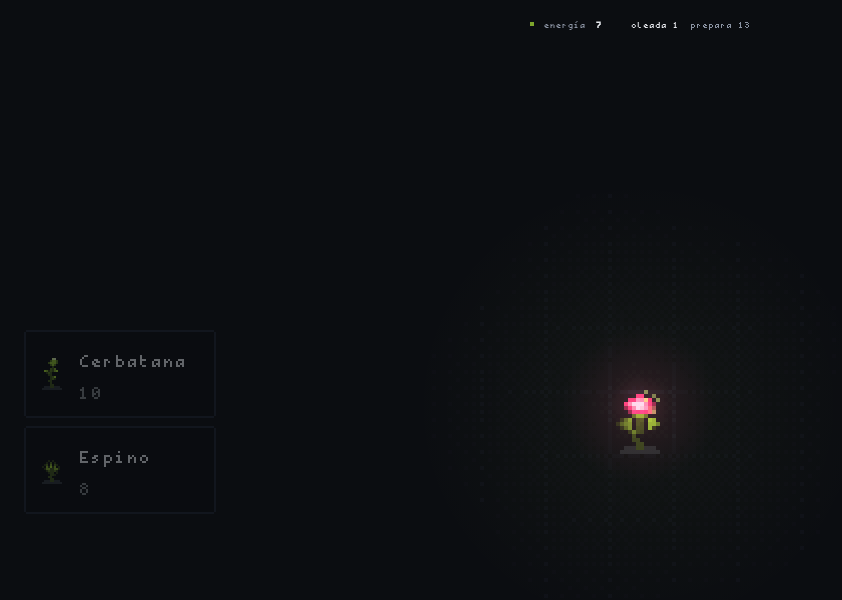
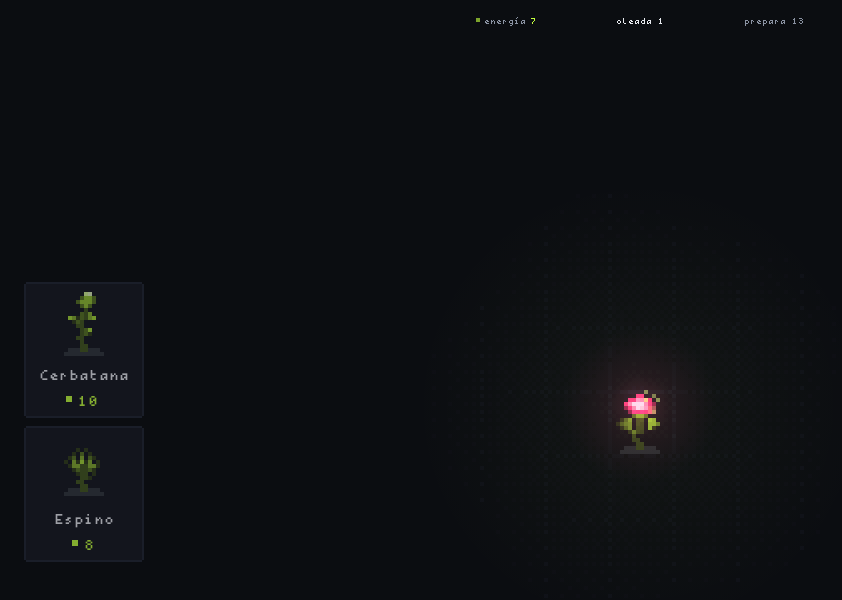
Before and after one commit to hatemecha/herbarium, a website with bundled scripts: page index.html in a window 1280 px wide. Shown: the whole page, without its empty margins (0-842 px from the left). Built offline with nearby package versions, Linux system fonts and the light colour scheme; animation ran at ten frames a second.

Commit message:
Refactorizar estilos y sprites para mejorar la interfaz y la jugabilidad.
Se actualizan los estilos CSS para la barra de herbario y la energía, mejorando la disposición y el diseño. Se ajustan los sprites de los enemigos, incluyendo el escarabajo, pulgón y oruga, para reflejar cambios en su apariencia y comportamiento. Se añaden pruebas para asegurar la integridad de los cuadros de insectos y la conexión de las alas al cuerpo. Se mejora la paleta de colores para una mejor visualización en la interfaz.

```diff
--- a/src/catalogoUI.js
+++ b/src/catalogoUI.js
@@ -1,41 +1,41 @@
 import { punteroFino } from './entrada.js';
 import { rgb } from './paleta.js';
 
-const ANCHO = 96;
-const ALTO = 44;
-const SPRITE_X = 6;
-const SPRITE_Y = 14;
-const TEXTO_X = 27;
-const FUENTE = '12px MonoMEK, ui-monospace, monospace';
+const ANCHO = 60;
+const ALTO = 68;
+const FUENTE = '10px MonoMEK, ui-monospace, monospace';
 
 function dibujarCarta(ctx, carta, roles) {
   const { tipo, animador, estado, enfoque } = carta;
   const seleccionada = estado === 'seleccionada';
-  const tinta = seleccionada ? roles.fondo : roles.marca;
-  const borde = seleccionada ? roles.marca : enfoque ? roles.marcaSuave : roles.cuadricula;
-  const fondo = seleccionada ? roles.marca : enfoque ? roles.terreno : roles.fondo;
 
   ctx.clearRect(0, 0, ANCHO, ALTO);
-  ctx.globalAlpha = estado === 'insuficiente' ? 0.4 : 1;
+  ctx.globalAlpha = estado === 'insuficiente' ? 0.65 : 1;
 
-  ctx.fillStyle = rgb(borde);
+  ctx.fillStyle = rgb(roles.terreno);
+  ctx.fillRect(1, 0, ANCHO - 2, ALTO);
+  ctx.fillRect(0, 1, ANCHO, ALTO - 2);
+  ctx.fillStyle = rgb(seleccionada ? roles.marca : enfoque ? roles.marcaSuave : roles.cuadricula);
   ctx.fillRect(1, 0, ANCHO - 2, 1);
   ctx.fillRect(1, ALTO - 1, ANCHO - 2, 1);
   ctx.fillRect(0, 1, 1, ALTO - 2);
   ctx.fillRect(ANCHO - 1, 1, 1, ALTO - 2);
+  if (seleccionada) ctx.fillRect(23, 0, 14, 2);
 
-  ctx.fillStyle = rgb(fondo);
-  ctx.fillRect(1, 1, ANCHO - 2, ALTO - 2);
-
-  ctx.drawImage(animador.fotograma(), SPRITE_X, SPRITE_Y);
+  ctx.drawImage(animador.fotograma(), 14, 5, 32, 32);
 
   ctx.font = FUENTE;
   ctx.textBaseline = 'top';
-  ctx.fillStyle = rgb(tinta);
-  ctx.fillText(tipo.nombre, TEXTO_X, 9);
-  ctx.fillStyle = rgb(seleccionada ? tinta : roles.marcaSuave);
-  ctx.fillText(String(carta.coste), TEXTO_X, 25);
+  ctx.textAlign = 'center';
+  ctx.fillStyle = rgb(roles.tintaUI);
+  ctx.fillText(tipo.nombre, 30, 41);
 
+  const coste = String(carta.coste);
+  const x = Math.floor((ANCHO - ctx.measureText(coste).width - 6) / 2);
+  ctx.fillStyle = rgb(roles.energiaUI);
+  ctx.fillRect(x, 57, 3, 3);
+  ctx.textAlign = 'left';
+  ctx.fillText(coste, x + 6, 54);
   ctx.globalAlpha = 1;
 }
 
--- a/src/paleta.js
+++ b/src/paleta.js
@@ -91,6 +91,11 @@ function rolesInsecto(p) {
     insectoBrillo: color(azul, 70, 64),
     insectoImpacto: mezcla(p.ink, color(azul, 70, 64), 0.2),
     insectoReflejo: mezcla(p.brand, p.ink, 0.35),
+    pulgon: color(azul, 52, 33),
+    pulgonLuz: color(azul, 60, 55),
+    oruga: color((base + 70) % 360, 38, 32),
+    orugaLuz: color((base + 70) % 360, 50, 52),
+    orugaBrillo: color((base + 70) % 360, 59, 68),
     ala: color(azul, 40, 24),
     alaBorde: color(azul, 50, 44),
     antena: color(violeta, 30, 58),
@@ -103,6 +108,8 @@ function rolesInsecto(p) {
 export function crearRoles(p) {
   return {
     ...rolesInsecto(p),
+    tintaUI: p.ink,
+    energiaUI: p.spark,
     fondo: p.bg,
     terreno: p.hover,
     cuadricula: mezcla(p.hover, p.line, 0.55),
--- a/src/sprites/escarabajo.js
+++ b/src/sprites/escarabajo.js
@@ -1,6 +1,6 @@
 // Escarabajo de perfil, mirando a la derecha. El espejo horizontal lo gira hacia la izquierda.
 // Caparazón con contorno oscuro (d), luz (e) y brillo irisado (h); cabeza (k) con ojo (o); antenas (a); patas (l).
-// Membrana del ala traslúcida: alternancia de píxeles (w) con nervio más claro (W), sin alfa.
+// Membrana del ala traslúcida: masa continua (w) con filo de luz (W).
 // Reposo y patas en el cuadro base; el resto son variantes por parches sobre MATRIZ.
 
 const POSADO = [
@@ -9,15 +9,15 @@ const POSADO = [
   '................',
   '................',
   '................',
-  '..............aa',
-  '.............a..',
-  '....dhheEd..a.a.',
-  '..dheeEEgEdkka..',
-  '.dheeEEgEEkkko..',
-  '.dEEEggErdkkkk..',
-  '..ddggEdddddk...',
-  '...l.d..l..l....',
-  '..l...ll....ll..',
+  '................',
+  '.............aa.',
+  '....deeed...aa..',
+  '..deheEged.dkk..',
+  '..deEEggeEdkko..',
+  '..dEEEgEEEdkkk..',
+  '...ddddddddkd...',
+  '...ll..ll..ll...',
+  '..ll..ll..ll....',
   '................',
   '................',
 ];
@@ -27,14 +27,15 @@ function sobreponer(base, capa) {
 }
 
 const ALA_ALTO = [
+  '................',
+  '................',
   '...WWW..........',
   '..WwwwW.........',
-  '..WwwWwW........',
-  '...WWwwwW.......',
-  '....WwwWwW......',
-  '.....WWwwW......',
-  '.......WW.......',
-  '........W.......',
+  '..wwwwwW........',
+  '...wwwwwW.......',
+  '....wwwwwW......',
+  '......wwww......',
+  '.........w......',
 ];
 
 const ALA_MEDIO = [
@@ -43,9 +44,10 @@ const ALA_MEDIO = [
   '................',
   '................',
   '..WWWW..........',
-  '.WwwwwWW........',
-  '.WWWWwwwWW......',
-  '...wwWWwwW......',
+  '..wwwwWW........',
+  '...wwwwwWW......',
+  '.....wwwww......',
+  '.........w......',
 ];
 
 const ALA_BAJO = [
@@ -55,40 +57,67 @@ const ALA_BAJO = [
   '................',
   '................',
   '................',
-  '..WWWW..........',
-  '.WwwwWWW........',
-  'WwwWWwwwW.......',
-  '.WWWwwwW........',
-  '...WWWW.........',
+  '.WWWW...........',
+  'WwwwwWW.........',
+  'wwwwwwwwwW......',
+  '..wwwwwwww......',
 ];
 
 const ATERRIZAJE = [
-  ...POSADO.slice(0, 12),
-  '..l..l...l..l...',
-  '.l....l...l..ll.',
+  '................',
+  '................',
+  '................',
+  '................',
+  '................',
+  '................',
+  '.............aa.',
+  '....deeed...aa..',
+  '..deheEged.dkk..',
+  '..deEEggeEdkko..',
+  '..dEEEgEEEdkkk..',
+  '...ddddddddkd...',
+  '..ll..ll...ll...',
+  '..l..ll.....ll..',
   '................',
   '................',
 ];
 
 const ALIMENTACION = [
-  ...POSADO.slice(0, 5),
   '................',
-  '..............aa',
-  '....dhheEd...a..',
-  '..dheeEEgEd.a.a.',
-  '.dheeEEgEEkdkka.',
-  '.dEEEggErdkkko..',
-  '..ddggEddddkkd..',
-  ...POSADO.slice(12),
+  '................',
+  '................',
+  '................',
+  '................',
+  '................',
+  '................',
+  '....deeed....aa.',
+  '..deheEged..aa..',
+  '..deEEggeEd.kk..',
+  '..dEEEgEEEdkko..',
+  '...ddddddddkkd..',
+  '...ll..ll..ll...',
+  '..ll..ll..ll....',
+  '................',
+  '................',
 ];
 
 const ANTENAS_CAIDAS = [
-  ...POSADO.slice(0, 5),
   '................',
   '................',
-  '....dhheEd.aa.a.',
-  '..dheeEEgEdkkaa.',
-  ...POSADO.slice(9),
+  '................',
+  '................',
+  '................',
+  '................',
+  '................',
+  '....deeed.....a.',
+  '..deheEged.aaka.',
+  '..deEEggeEdkko..',
+  '..dEEEgEEEdkkk..',
+  '...ddddddddkd...',
+  '...ll..ll..ll...',
+  '..ll..ll..ll....',
+  '................',
+  '................',
 ];
 
 const CUADROS = [
@@ -120,7 +149,6 @@ export const CODIGOS = {
   g: 'insectoIris',
   d: 'insectoSombra',
   h: 'insectoBrillo',
-  r: 'insectoReflejo',
   k: 'cabeza',
   o: 'ojo',
   a: 'antena',
--- a/src/sprites/oruga.js
+++ b/src/sprites/oruga.js
@@ -9,13 +9,13 @@ const EXTENDIDA = [
   '................',
   '................',
   '................',
-  '..........a.....',
-  '.........ko.....',
-  '..dEe.dEe.dEek..',
-  '.dEEg.dEEg.kkd..',
-  '..ddd.ddd.ddd...',
-  '...l...l...l....',
   '................',
+  '...........dee..',
+  '..ee..ee..eEko..',
+  '.eEEEeEEEeEEkk..',
+  '.dEEEgEEEgEEd...',
+  '..ddldddlddd....',
+  '...ll..ll..ll...',
   '................',
   '................',
 ];
@@ -28,12 +28,12 @@ const MEDIA = [
   '................',
   '................',
   '................',
-  '.........a......',
-  '........ko......',
-  '..dEedEedEeek...',
-  '.dEEgdEEgEkkd...',
-  '..dddddddddd....',
-  '...l..l..l..l...',
+  '.....ee.........',
+  '...eeheE...dee..',
+  '..eEEEEEe.eEko..',
+  '..dEEgEEEdEEkk..',
+  '...dldddddEEd...',
+  '...ll..ll..ll...',
   '................',
   '................',
   '................',
@@ -46,13 +46,13 @@ const CONTRAIDA = [
   '................',
   '................',
   '................',
-  '........a.......',
-  '.......ko.......',
-  '..dEegdEegEek...',
-  '.dEEEgEEEEkkd...',
-  '..dddddddddd....',
-  '..l.l.l.l.l.l...',
   '................',
+  '.....ee.........',
+  '....ehee...de...',
+  '...eEEEEE.eEko..',
+  '...dEEgEEEEkk...',
+  '....dldddEEd....',
+  '....ll.ll.ll....',
   '................',
   '................',
   '................',
@@ -66,12 +66,12 @@ const MORDIDA = [
   '................',
   '................',
   '................',
-  '........a.......',
-  '..dEegdEegEek...',
-  '.dEEEgEEEEkkd...',
-  '..ddddddddddo...',
-  '..l.l.l.l.l.l...',
-  '................',
+  '.....ee.........',
+  '....ehee........',
+  '...eEEEEEd.dee..',
+  '...dEEgEEEEkk...',
+  '....dlddddEkko..',
+  '....ll.ll.ll....',
   '................',
   '................',
   '................',
@@ -100,8 +100,9 @@ export const MATRIZ = MEDIA;
 export const VARIANTES = CUADROS.map((cuadro) => diferencias(MEDIA, cuadro));
 
 export const CODIGOS = {
-  E: 'insecto',
-  e: 'insectoLuz',
+  E: 'oruga',
+  e: 'orugaLuz',
+  h: 'orugaBrillo',
   g: 'insectoIris',
   d: 'insectoSombra',
   k: 'cabeza',
--- a/src/sprites/pulgon.js
+++ b/src/sprites/pulgon.js
@@ -9,13 +9,13 @@ const POSADO = [
   '................',
   '................',
   '................',
-  '.........a......',
-  '........ak......',
-  '.......dkko.....',
-  '......deEkd.....',
-  '.......ddd.l....',
-  '........l..l....',
-  '................',
+  '...........aa...',
+  '......ee..aa....',
+  '......heEdkk....',
+  '......eEEgko....',
+  '......dEEgkk....',
+  '.......dldl.....',
+  '.......ll.ll....',
   '................',
   '................',
 ];
@@ -24,17 +24,17 @@ const VUELO_ALTO = [
   '................',
   '................',
   '................',
-  '.......WW.......',
-  '......WwwW......',
-  '.......WW.......',
-  '................',
-  '.........a......',
-  '........ak......',
-  '.......dkko.....',
-  '......deEkd.....',
-  '.......ddd.l....',
-  '........l..l....',
-  '................',
+  '.....WW.........',
+  '....WwwW........',
+  '....wwwwW.......',
+  '.....wwww.......',
+  '......wwww.aa...',
+  '......eewwaa....',
+  '......heEdkk....',
+  '......eEEgko....',
+  '......dEEgkk....',
+  '.......dldl.....',
+  '.......ll.ll....',
   '................',
   '................',
 ];
@@ -45,15 +45,15 @@ const VUELO_BAJO = [
   '................',
   '................',
   '................',
-  '......WWWW......',
-  '.....WwwwwW.....',
-  '.........a......',
-  '........ak......',
-  '.......dkko.....',
-  '......deEkd.....',
-  '.......ddd.l....',
-  '........l..l....',
   '................',
+  '...WWWW.........',
+  '...wwwwWW..aa...',
+  '....wwee..aa....',
+  '......heEdkk....',
+  '......eEEgko....',
+  '......dEEgkk....',
+  '.......dldl.....',
+  '.......ll.ll....',
   '................',
   '................',
 ];
@@ -66,13 +66,13 @@ const ALIMENTACION = [
   '................',
   '................',
   '................',
-  '................',
-  '.........a......',
-  '........ak......',
-  '.......dkko.....',
-  '......deEkd.l...',
-  '.......ddd.l....',
-  '........l..l....',
+  '............a...',
+  '......ee...aa...',
+  '......heEdkk....',
+  '......eEEgkk....',
+  '......dEEgko....',
+  '.......dldl.....',
+  '.......ll.ll....',
   '................',
   '................',
 ];
@@ -100,8 +100,10 @@ export const MATRIZ = POSADO;
 export const VARIANTES = CUADROS.map((cuadro) => diferencias(POSADO, cuadro));
 
 export const CODIGOS = {
-  E: 'insecto',
-  e: 'insectoLuz',
+  E: 'pulgon',
+  e: 'pulgonLuz',
+  g: 'insectoIris',
+  h: 'insectoBrillo',
   d: 'insectoSombra',
   k: 'cabeza',
   o: 'ojo',
--- a/styles.css
+++ b/styles.css
@@ -31,47 +31,43 @@ body {
 
 .herbario-barra {
   flex: 0 0 auto;
-  display: flex;
-  flex-wrap: wrap;
-  align-items: center;
-  justify-content: center;
-  gap: 0.35rem 1.1rem;
-  min-height: 2.75rem;
-  padding: 0.35rem 0.75rem 0.15rem;
+  display: grid;
+  grid-template-columns: 1fr 2fr;
+  align-items: baseline;
+  row-gap: 4px;
+  width: min(100%, 352px);
+  min-height: 44px;
+  margin-inline: auto;
+  padding: 14px 12px 6px;
+  font: 12px/1 var(--mono);
+  color: var(--muted);
 }
 
 .energia {
   display: flex;
-  align-items: center;
-  gap: 0.6rem;
-  font: 12px/1 var(--mono);
-  color: var(--muted);
+  align-items: baseline;
+  gap: 4px;
+}
+
+.fase {
+  display: grid;
+  grid-template-columns: repeat(2, 1fr);
+  align-items: baseline;
 }
 
 .energia-punto {
-  width: 4px;
+  align-self: center;
+  flex: 0 0 4px;
   height: 4px;
   background: var(--spark);
-  opacity: 0.6;
 }
 
-.energia-valor {
-  min-width: 3ch;
-  color: var(--ink);
-  font-weight: 650;
-}
-
-.fase {
-  display: flex;
-  gap: 0.7rem;
-  font: 12px/1 var(--mono);
-  color: var(--muted);
-}
-
-.fase-oleada { color: var(--ink); }
+.energia-valor { color: var(--spark); }
+.fase-oleada { text-align: center; color: var(--ink); }
+.fase-detalle { text-align: end; }
 
 .ficha {
-  flex: 1 0 100%;
+  grid-column: 1 / -1;
   margin: 0;
   text-align: center;
   font: 12px/1.35 var(--mono);
@@ -85,7 +81,7 @@ body {
   flex: 1 1 auto;
   min-width: 0;
   min-height: 0;
-  padding: 0.5rem;
+  padding: 8px 8px 148px;
 }
 
 .tablero {
@@ -171,30 +167,26 @@ body {
 
 .derrota-boton:focus-visible { outline: 2px dashed var(--ink); outline-offset: 4px; }
 
-@media (orientation: portrait) {
-  .herbario-escenario { padding-block-end: 6.75rem; }
-}
-
 @media (max-width: 27rem) {
   .catalogo { --escala-carta: 1; }
-  .herbario-escenario { padding-block-end: 5.6rem; }
+  .herbario-escenario { padding-block-end: 80px; }
 }
 
 @media (orientation: landscape) and (max-height: 32rem) {
-  .herbario-escenario { padding-inline: 8.5rem; }
+  .herbario-escenario { padding: 8px 84px; }
   .catalogo {
     --escala-carta: 1;
     inset-inline: auto 0.5rem;
     top: 50%;
     bottom: auto;
-    width: 7rem;
+    width: max-content;
     transform: translateY(-50%);
     flex-direction: column;
   }
 }
 
 @media (min-width: 72rem) and (min-aspect-ratio: 4/3) {
-  .herbario-escenario { padding-inline: 16rem; }
+  .herbario-escenario { padding: 8px 160px; }
   .catalogo {
     inset-inline: 1.5rem auto;
     top: 50%;
```
Also changed, not shown: docs/ART_DIRECTION.md (+3 -3 lines), tests/especies.test.mjs (+41 -0 lines).
